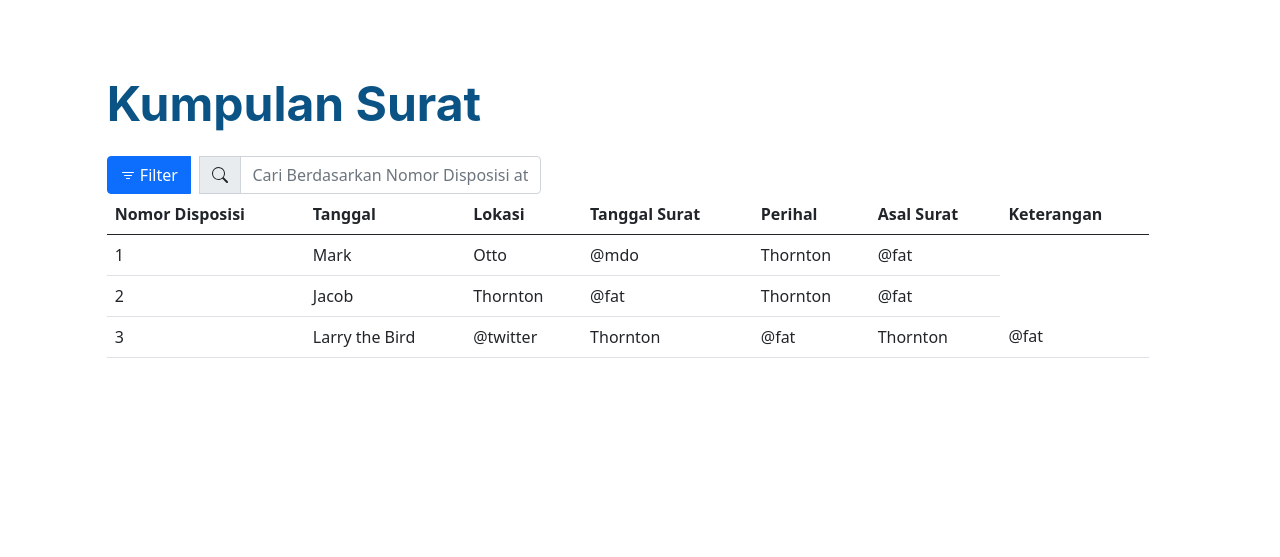
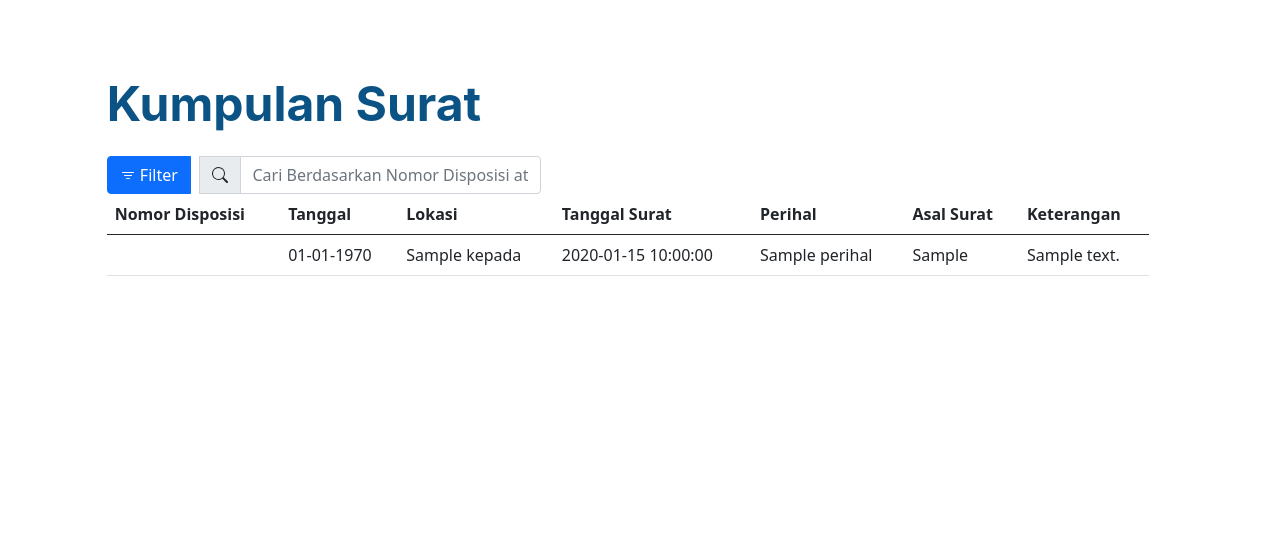
Before and after one commit to Jarsters/Suratan, a CodeIgniter 4 app: template app/Views/surat/index.php in a window 1280 px wide. Shown: the part 548-1105 px from the top of the page. Run offline with PHP 8.4 and a stand-in for CodeIgniter, Linux system fonts and the light colour scheme; the template is opened without the code that fills it: most values are stand-ins (such as "Sample title", 1, 10 or a date in 2020); some libraries are stand-ins or nearby versions.

Commit message:
Memperlengkap persuratan, masih kurang dipage konfirmasi surat kurang form yang buat dioper ke controller

```diff
--- a/app/Controllers/Auth.php
+++ b/app/Controllers/Auth.php
@@ -28,6 +28,7 @@
                 return redirect()->to(base_url("/home"));
             }
         }
+        // auth/login disetting dari router
         return redirect()->to('auth/login');
     }
 
--- a/app/Views/home/index.php
+++ b/app/Views/home/index.php
@@ -13,7 +13,7 @@
             <p style="font-family:inter;font-weight:bold;color:#0A5384;font-size:3rem;">Pencarian Surat</p>
         </div>
 
-        <form class="form-inline">
+        <form action="<?= base_url("/surat/search")?>" class="form-inline" method="GET">
             <div class="row justify-content-center">
                 <div class="col col-8 col-lg-10 w-80">
                     <div class="input-group">
--- a/app/Views/layout/navbar.php
+++ b/app/Views/layout/navbar.php
@@ -15,8 +15,8 @@
                 <div class="col-10 text-center">
                     <div class="row">
                         <div class="col-1 text-center">
-                            <a class="navbar-brand" href="#">
-                                <img src="\img\1200px-Coat_of_arms_of_Jakarta.svg.png" alt="" width="75px">
+                            <a class="navbar-brand" href="<?= base_url("") ?>">
+                                <img src="\img\1200px-Coat_of_arms_of_Jakarta.svg.png" alt="Logo Jakarta" width="75px">
                             </a>
                             <button class="navbar-toggler" type="button" data-toggle="collapse" data-target="#navbarTogglerDemo02" aria-controls="navbarTogglerDemo02" aria-expanded="false" aria-label="Toggle navigation">
                                 <span class="navbar-toggler-icon"></span>
--- a/app/Views/login/login.php
+++ b/app/Views/login/login.php
@@ -16,7 +16,7 @@
                 <br><br>
                 <h2 style="color: #0A5384;font-weight: bold;">Login</h2>
                 <br>
-                <form action="/auth/auth" class="form-inline" method="POST">
+                <form action="<?= base_url('/auth/auth')?>" class="form-inline" method="POST">
                     <!-- Bagian Username -->
                     <div class="row">
                         <div class="col col-md-12 col-lg-3">
--- a/app/Views/surat/index.php
+++ b/app/Views/surat/index.php
@@ -43,31 +43,18 @@
                 </tr>
             </thead>
             <tbody>
+                <?php foreach($surat as $s) : ?>
+                <?php $length = sizeof(explode(',', $s['tanggal_surat'])) - 1; ?>
                 <tr>
-                <td>1</td>
-                <td>Mark</td>
-                <td>Otto</td>
-                <td>@mdo</td>
-                <td>Thornton</td>
-                <td>@fat</td>
+                <td><a href="surat/lihat/<?= $s['no_disposisi']?>"><?= $s['no_disposisi']?></a></td>
+                <td><?= date('d-m-Y', strtotime($s['surat_dibuat']))?></td>
+                <td><?= explode(',', $s['kepada'])[$length]; ?></td>
+                <td><?= explode(',', $s['tanggal_surat'])[$length]; ?></td>
+                <td><?= $s['perihal']?></td>
+                <td><?= $s['asal_surat']?></td>
+                <td><?= explode(',', $s['keterangan'])[$length]; ?></td>
                 </tr>
-                <tr>
-                <td>2</td>
-                <td>Jacob</td>
-                <td>Thornton</td>
-                <td>@fat</td>
-                <td>Thornton</td>
-                <td>@fat</td>
-                </tr>
-                <tr>
-                <td>3</td>
-                <td>Larry the Bird</td>
-                <td>@twitter</td>
-                <td>Thornton</td>
-                <td>@fat</td>
-                <td>Thornton</td>
-                <td>@fat</td>
-                </tr>
+                <?php endforeach; ?>
             </tbody>
         </table>
 
```
Also changed, not shown: app/Controllers/Surat.php (+99 -2 lines), app/Models/SuratModel.php (+20 -1 lines), app/Views/surat/ajukan.php (+4 -3 lines), app/Views/surat/konfirmasi.php (+14 -18 lines).
